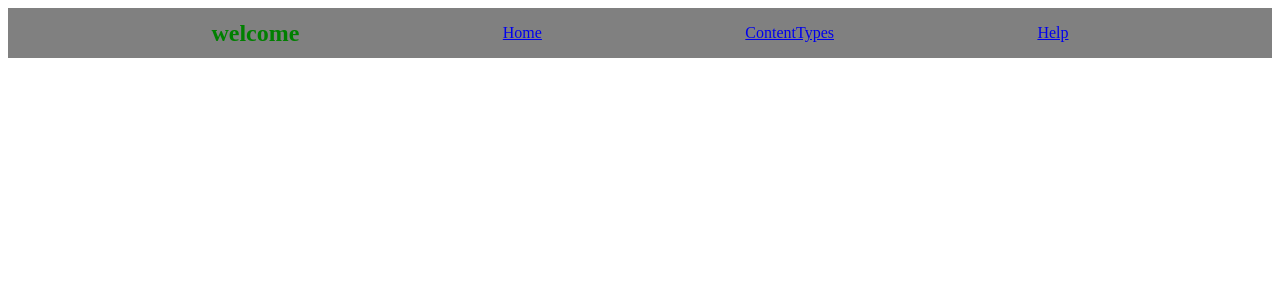
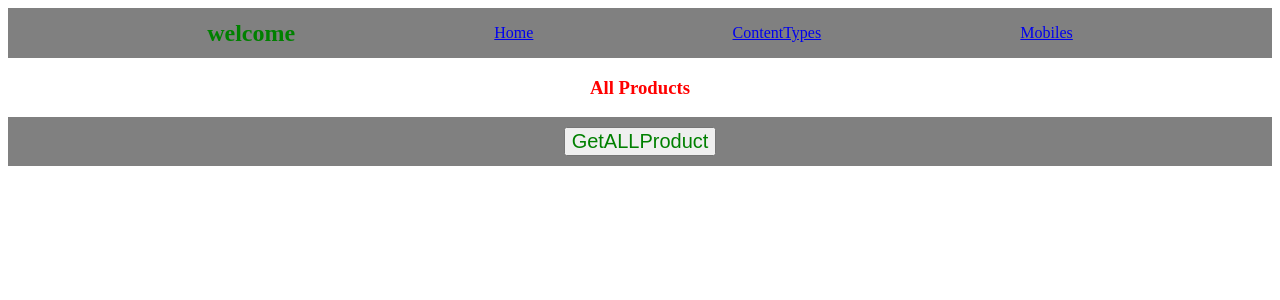
Before and after one commit to SharanMadhavan/React, a React (Vite) app in the folder Routings/: page /mobiles in a window 1280 px wide. Shown: the top 300 px of the page. Built offline with nearby package versions, Linux system fonts and the light colour scheme.

Commit message:
useStateHook() implementation and retrival data using map function()

```diff
--- a/Routings/package.json
+++ b/Routings/package.json
@@ -10,6 +10,7 @@
     "preview": "vite preview"
   },
   "dependencies": {
+    "axios": "^1.10.0",
     "bootstrap": "^5.3.7",
     "react": "^19.1.0",
     "react-dom": "^19.1.0",
--- a/Routings/src/App.jsx
+++ b/Routings/src/App.jsx
@@ -10,6 +10,7 @@ import Photo from './Components/contentTypes/photo'
 import Video from './Components/contentTypes/video'
 import Audio from './Components/contentTypes/audio'
 import PageNotFound from './Components/PageNotfound/PageNotFound'
+import MobilesComponents from './Components/MobilesComponent'
 
 
 function App() {
@@ -23,7 +24,8 @@ function App() {
        <Route path={'video'} element={<Video/>}></Route>
        <Route path={'audio'} element={<Audio/>}></Route>
       </Route>
-    <Route path={'/help'} element={<PageNotFound/>}></Route>
+      <Route path={'/mobiles'} element={<MobilesComponents/>}></Route>
+    <Route path={'*'} element={<PageNotFound/>}></Route>
     </Routes>
 
     </>
--- /dev/null
+++ b/Routings/src/Components/Card.jsx
@@ -0,0 +1,17 @@
+import React from 'react'
+import './card/Card.css'
+
+function Card({image,price,color}) {
+  return (
+    <div className='card'>
+        <div className='container'>
+            <img src={image} width={200} height={200} border={1} style={{marginTop:"5px",color:"pink"}}></img>
+            <h4>Price: {price}</h4>
+            <p>color: {color}</p>
+            <button>click me</button>
+        </div>
+    </div>
+  )
+}
+
+export default Card
--- a/Routings/src/Components/HeaderComponent.jsx
+++ b/Routings/src/Components/HeaderComponent.jsx
@@ -9,7 +9,8 @@ const HeaderComponent = () => {
 
          <Link to={'/home'}>Home</Link>
        <Link to={'/contentype'} >ContentTypes</Link>
-        <Link to={'/help'}>Help</Link>
+        <Link to={'/mobiles'}>Mobiles</Link>
+
 
         </div>
         </div>
--- /dev/null
+++ b/Routings/src/Components/MobilesComponent.jsx
@@ -0,0 +1,35 @@
+import axios from 'axios'
+import Card from './Card';
+import './card/Card.css'
+import { useState } from 'react';
+
+function MobilesComponents(){
+
+   let [allProducts,setAllProducts] = useState([]);
+
+        const products = () => {
+          let PromiseObject =  axios.get("https://fakestoreapi.in/api/products");
+          PromiseObject.then((response)=>{
+            console.log("then")
+            console.log(response);
+            setAllProducts(response.data.products);
+          }).catch((errorres)=>{
+            console.log(errorres);
+          })
+      };
+
+    return (
+        <div>
+            <h3 style={{textAlign:"center", color:'red'}}>All Products</h3>
+            <div style={{textAlign:"center", backgroundColor:"grey", alignItems:"center"}}> <button onClick={products} style={{marginTop:"10px",color:"green",fontSize:"20px", marginBottom:"10px"}}>GetALLProduct</button></div>
+            <div className='mulcards'>
+                {
+                  allProducts.map(function(element,index){
+                      return  <Card image={element.image} price={element.price} color={element.color} />
+                  })
+}
+            </div>
+        </div>
+    )
+}
+export default MobilesComponents
--- /dev/null
+++ b/Routings/src/Components/card/Card.css
@@ -0,0 +1,19 @@
+.card{
+    margin-top: 30px;
+    box-shadow: 0 0 10px green;
+    width: 250px;
+    height: 350px;
+    text-align: center;
+}
+
+.container{
+
+}
+
+.mulcards{
+    padding: 30px;
+    display: grid;
+    grid-template-columns: 0fr 0fr 0fr 0fr ;
+    gap: 30px;
+    justify-content: center;
+}
```
Also changed, not shown: Routings/src/Components/Services.js (added, +39 -0 lines), 1 other file (tests, documents, lock files or other folders).
